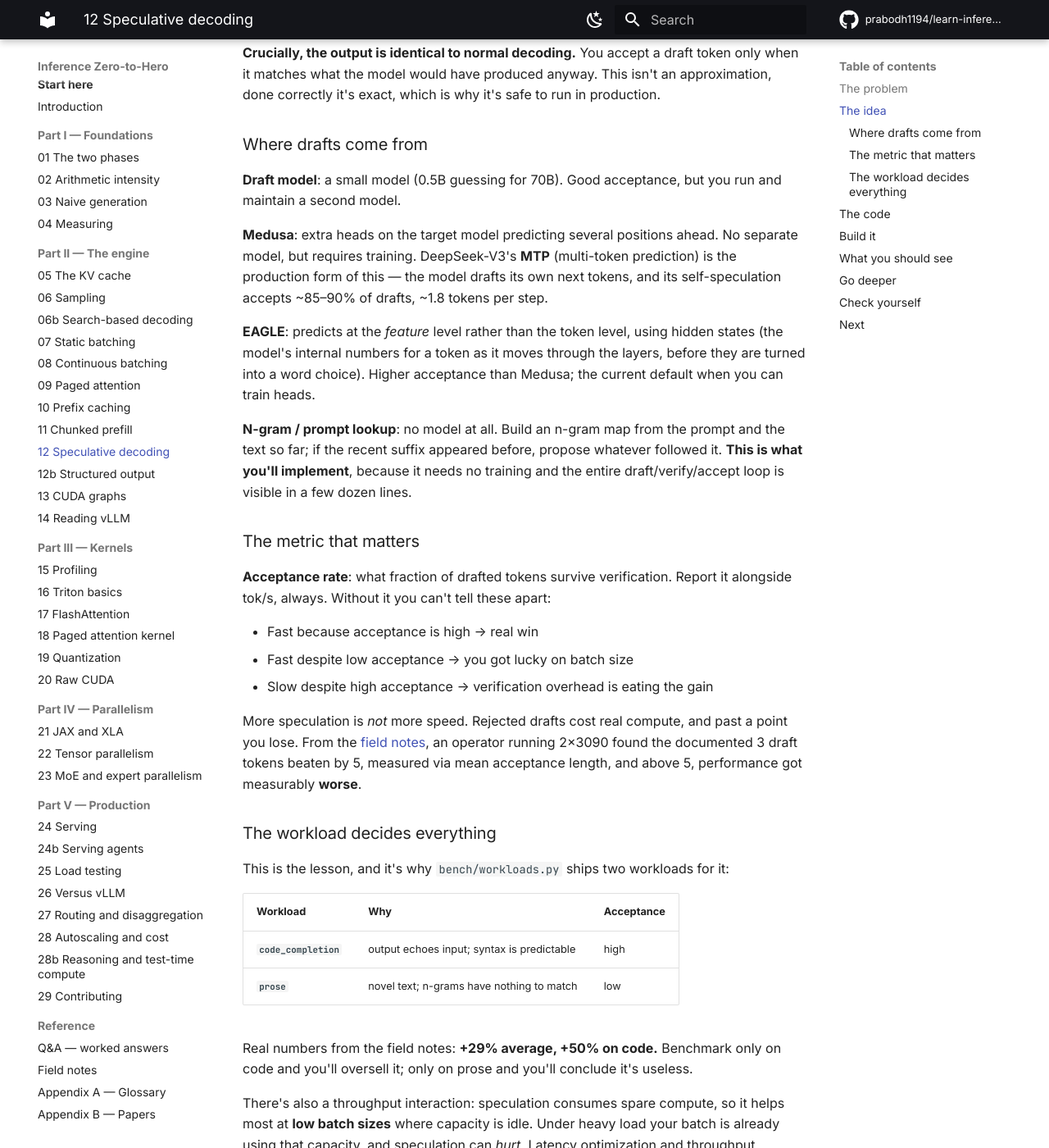
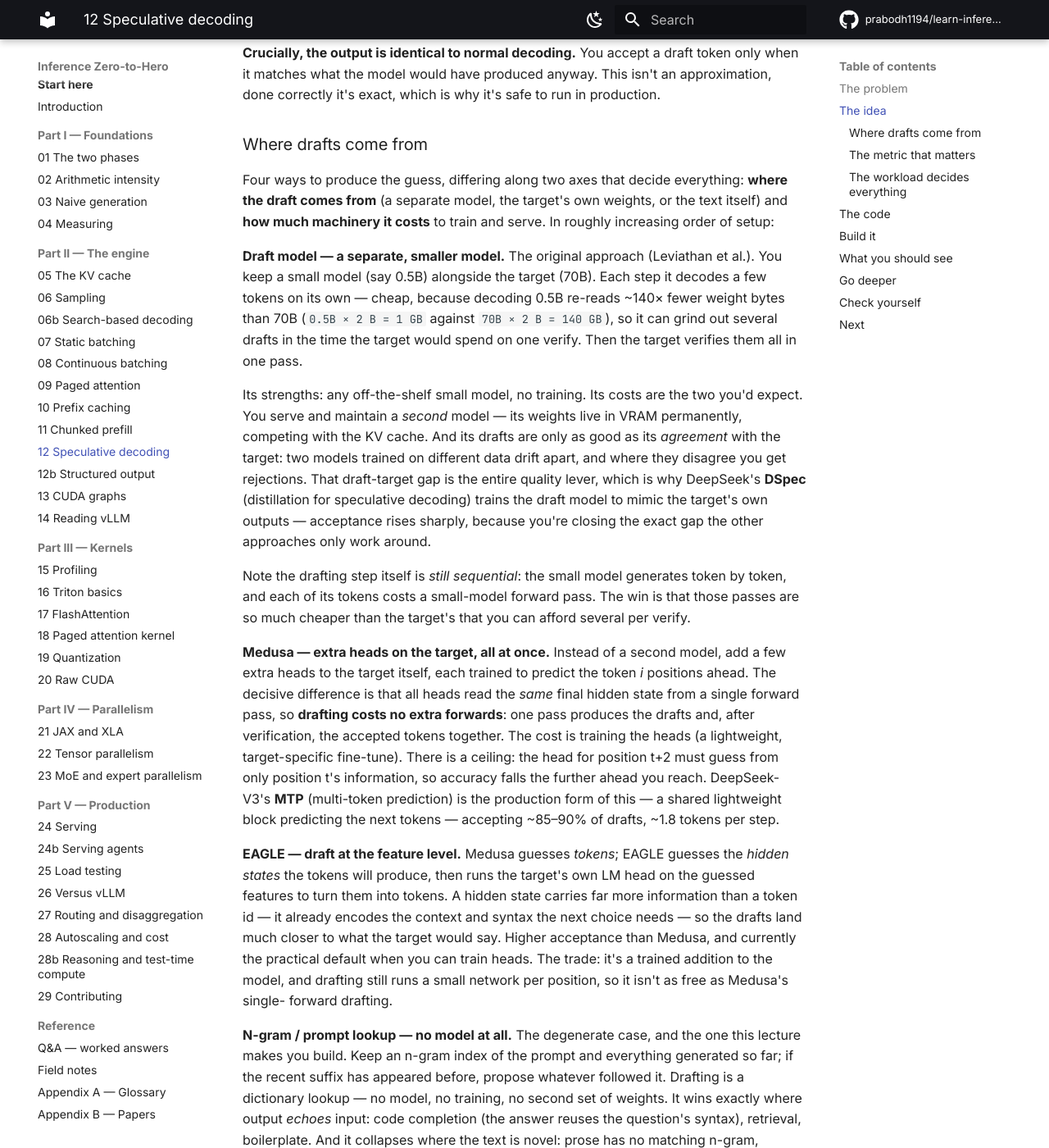
Before and after one commit to prabodh1194/learn-inference, an MkDocs documentation site: the page built from book/12-speculative-decoding.md, in a window 1280 px wide and 1400 px high, scrolled down 1613 px. Shown: the whole window at 82% size. Built offline with MkDocs 1.6.1 and Material for MkDocs 9.7.7, drawn with Linux system fonts in a browser that asks for light colours; comment, search, counter and statistics services are not loaded; some of the changed text lies outside the part shown.

Commit message:
book: L12 -- expand draft techniques + prove acceptance-rate math
- Where drafts come from: full treatment of each technique (draft model/DSpec,
  Medusa/MTP, EAGLE, n-gram) with mechanism, cost, tradeoff, plus a comparison
  table; corrected the 0.5B-vs-70B byte ratio (140x).
- The metric that matters: derive E[tokens/verify] = (1-a^(g+1))/(1-a) term by
  term; at a=0.8,g=4 that is 3.36x vs 1.25x at a=0.2 -- the quantitative case
  for acceptance rate and per-user latency.

````diff
--- a/book/12-speculative-decoding.md
+++ b/book/12-speculative-decoding.md
@@ -75,24 +75,73 @@
 
 ### Where drafts come from
 
-**Draft model**: a small model (0.5B guessing for 70B). Good acceptance, but you
-run and maintain a second model.
+Four ways to produce the guess, differing along two axes that decide everything:
+**where the draft comes from** (a separate model, the target's own weights, or
+the text itself) and **how much machinery it costs** to train and serve. In
+roughly increasing order of setup:
 
-**Medusa**: extra heads on the target model predicting several positions ahead.
-No separate model, but requires training. DeepSeek-V3's **MTP** (multi-token
-prediction) is the production form of this — the model drafts its own next
-tokens, and its self-speculation accepts ~85–90% of drafts, ~1.8 tokens per
-step.
+**Draft model — a separate, smaller model.** The original approach (Leviathan
+et al.). You keep a small model (say 0.5B) alongside the target (70B). Each
+step it decodes a few tokens on its own — cheap, because decoding 0.5B
+re-reads ~140× fewer weight bytes than 70B (`0.5B × 2 B = 1 GB` against
+`70B × 2 B = 140 GB`), so it can grind out several drafts in the time the
+target would spend on one verify. Then the target verifies them all in one
+pass.
 
-**EAGLE**: predicts at the *feature* level rather than the token level, using
-hidden states (the model's internal numbers for a token as it moves through the
-layers, before they are turned into a word choice). Higher acceptance than
-Medusa; the current default when you can train heads.
+Its strengths: any off-the-shelf small model, no training. Its costs are the
+two you'd expect. You serve and maintain a *second* model — its weights live in
+VRAM permanently, competing with the KV cache. And its drafts are only as good
+as its *agreement* with the target: two models trained on different data drift
+apart, and where they disagree you get rejections. That draft-target gap is the
+entire quality lever, which is why DeepSeek's **DSpec** (distillation for
+speculative decoding) trains the draft model to mimic the target's own outputs —
+acceptance rises sharply, because you're closing the exact gap the other
+approaches only work around.
 
-**N-gram / prompt lookup**: no model at all. Build an n-gram map from the prompt
-and the text so far; if the recent suffix appeared before, propose whatever
-followed it. **This is what you'll implement**, because it needs no training and
-the entire draft/verify/accept loop is visible in a few dozen lines.
+Note the drafting step itself is *still sequential*: the small model generates
+token by token, and each of its tokens costs a small-model forward pass. The win
+is that those passes are so much cheaper than the target's that you can afford
+several per verify.
+
+**Medusa — extra heads on the target, all at once.** Instead of a second model,
+add a few extra heads to the target itself, each trained to predict the token
+*i* positions ahead. The decisive difference is that all heads read the *same*
+final hidden state from a single forward pass, so **drafting costs no extra
+forwards**: one pass produces the drafts and, after verification, the accepted
+tokens together. The cost is training the heads (a lightweight, target-specific
+fine-tune). There is a ceiling: the head for position t+2 must guess from only
+position t's information, so accuracy falls the further ahead you reach.
+DeepSeek-V3's **MTP** (multi-token prediction) is the production form of this —
+a shared lightweight block predicting the next tokens — accepting ~85–90% of
+drafts, ~1.8 tokens per step.
+
+**EAGLE — draft at the feature level.** Medusa guesses *tokens*; EAGLE guesses
+the *hidden states* the tokens will produce, then runs the target's own LM head
+on the guessed features to turn them into tokens. A hidden state carries far
+more information than a token id — it already encodes the context and syntax the
+next choice needs — so the drafts land much closer to what the target would say.
+Higher acceptance than Medusa, and currently the practical default when you can
+train heads. The trade: it's a trained addition to the model, and drafting still
+runs a small network per position, so it isn't as free as Medusa's single-
+forward drafting.
+
+**N-gram / prompt lookup — no model at all.** The degenerate case, and the one
+this lecture makes you build. Keep an n-gram index of the prompt and everything
+generated so far; if the recent suffix has appeared before, propose whatever
+followed it. Drafting is a dictionary lookup — no model, no training, no second
+set of weights. It wins exactly where output *echoes* input: code completion
+(the answer reuses the question's syntax), retrieval, boilerplate. And it
+collapses where the text is novel: prose has no matching n-gram, acceptance near
+zero, and you've added overhead for nothing. That failure is not a bug — it's
+the sharpest demonstration of "the workload decides" in the lecture.
+
+| | Draft model | Medusa / MTP | EAGLE | N-gram |
+|---|---|---|---|---|
+| Extra weights | a second model | heads on the target | trained module | none |
+| Training | no | yes | yes | no |
+| Draft mechanism | sequential small decode | one forward, parallel heads | per-position feature net | dictionary lookup |
+| Acceptance | model-dependent | good | **best** | code high, prose ~0 |
+| When it wins | no training allowed | target is fine-tunable | acceptance is the goal | output echoes input |
 
 ### The metric that matters
 
@@ -103,10 +152,33 @@
 - Fast despite low acceptance → you got lucky on batch size
 - Slow despite high acceptance → verification overhead is eating the gain
 
-More speculation is *not* more speed. Rejected drafts cost real compute, and past
-a point you lose. From the [field notes](field-notes.md), an operator running
-2×3090 found the documented 3 draft tokens beaten by 5, measured via mean
-acceptance length, and above 5, performance got measurably **worse**.
+Acceptance rate is not a nicety to report — it *is* the speedup, and you can
+prove it. Under exact speculative decoding with γ drafts and per-token
+acceptance probability α, the expected tokens per verify pass is:
+
+```
+E[tokens] = 1 + α + α² + … + α^γ  =  (1 − α^(γ+1)) / (1 − α)
+```
+
+Derivation: accept *k* drafts then a rejection yields *k* + 1 tokens (the drafts
+plus the correction token) with probability `α^k(1 − α)`; accept all γ and you
+get γ + 1 (the bonus token) with probability `α^γ`. Summing:
+
+```
+E = Σ_{k=0}^{γ−1} (k+1)·α^k·(1−α)  +  (γ+1)·α^γ  =  1 + α + α² + … + α^γ
+```
+
+At `α = 0.8, γ = 4`: `1 + 0.8 + 0.64 + 0.512 + 0.4096 = 3.36` tokens per verify
+— a 3.36× wall-clock win over one token per pass. At `α = 0.2`, the same drafts
+buy `1.25×`: barely above doing nothing. That gap is the entire lecture, and
+it's why this is one of the few techniques that moves *per-user* latency, which
+batching (Lecture 07) cannot touch.
+
+γ is not free either — a rejected draft is wasted work — so the peak sits at
+moderate γ. From the [field notes](field-notes.md), an operator running 2×3090
+found the documented 3 draft tokens beaten by 5, and above 5, performance got
+measurably **worse**: past the peak you're paying to verify tokens that get
+thrown away.
 
 ### The workload decides everything
 
@@ -233,6 +305,9 @@
 - **[EAGLE](https://arxiv.org/abs/2401.15077)**: feature-level drafting, the
   current practical default.
 - **[Medusa](https://arxiv.org/abs/2401.10774)**: multiple decoding heads.
+- **[DSpec](https://arxiv.org/abs/2406.14846)** (Zhou et al., 2024): distillation
+  for speculative decoding — train the draft model to mimic the target and
+  acceptance goes up. DeepSeek's contribution to the draft-model line.
 - **Kiely §5.2–5.2.4** (p.129–136), all four approaches compared, including the
   n-gram/lookahead variant you built.
 - **[Field notes](field-notes.md)**: docs said 3 draft tokens, measurement said 5,
````
